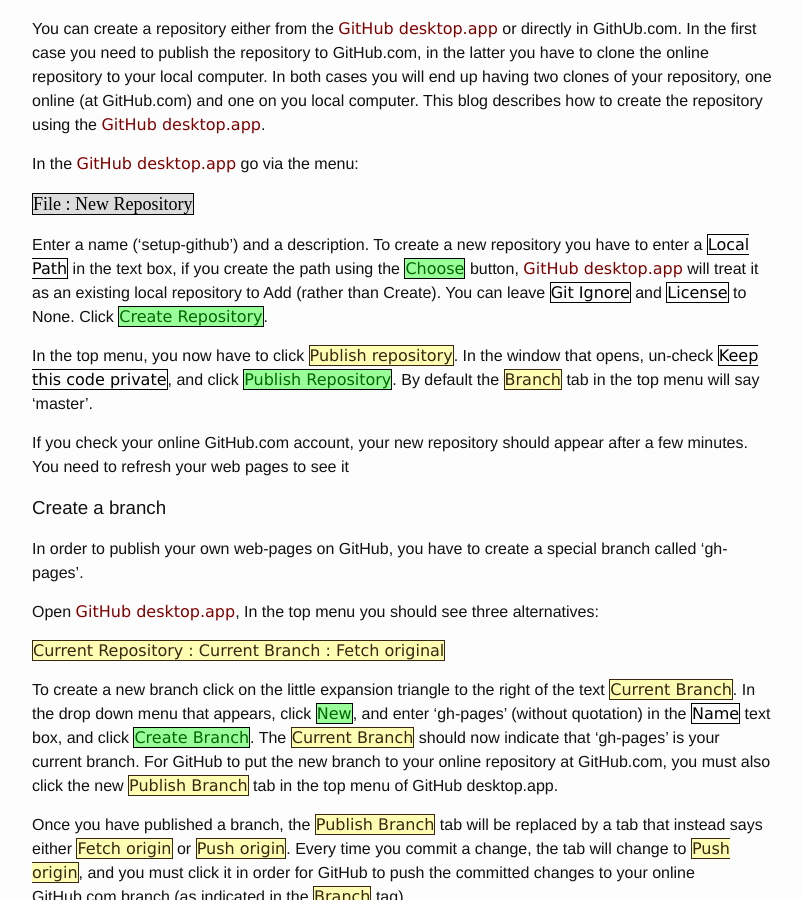
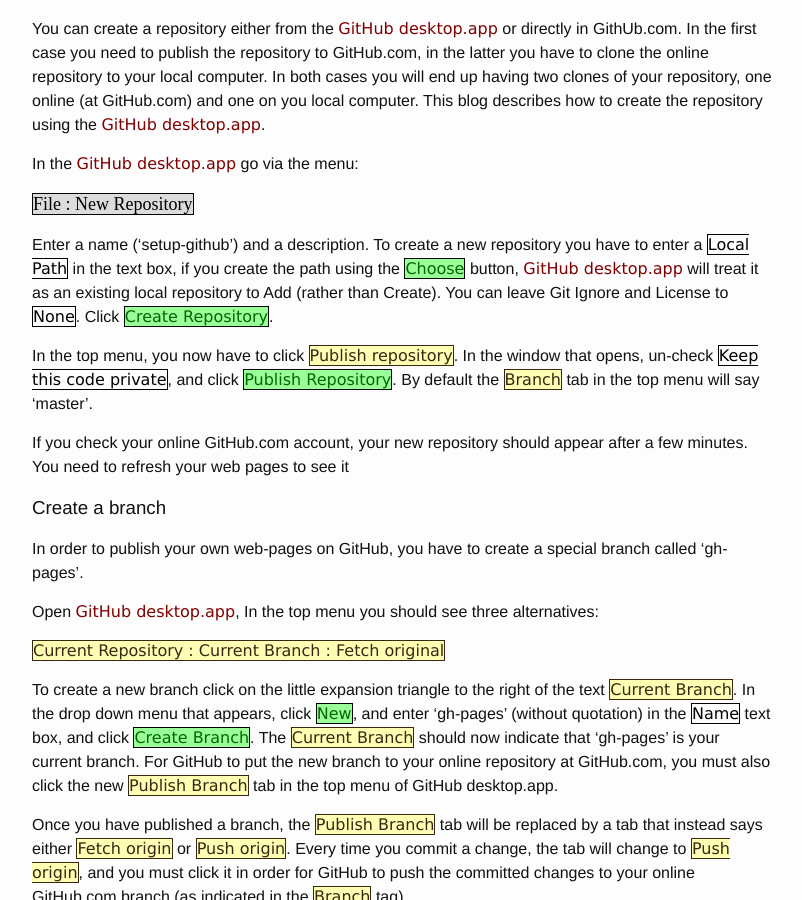
Before and after one commit to karttur/setup-github, a Jekyll site: the page built from index.md, in a window 1280 px wide and 900 px high, scrolled down 1180 px. Shown: the whole window, without its empty margins (238-1040 px from the left). Built offline with Jekyll 4.4.1, drawn with Linux system fonts in a browser that asks for light colours.

Commit message:
Error fixing

```diff
--- a/index.md
+++ b/index.md
@@ -46,7 +46,7 @@ In the <span class='app'>GitHub desktop.app</span> go via the menu:
 
 <span class='menu'>File : New Repository</span>
 
-Enter a name ('setup-github') and a description. To create a new repository you have to enter a <span class='textbox'>Local Path</span> in the text box, if you create the path using the <span class='button'>Choose</span> button, <span class='app'>GitHub desktop.app</span> will treat it as an existing local repository to Add (rather than Create). You can leave <span class='textbox'>Git Ignore</span> and <span class='textbox'>License</span> to None. Click <span class='button'>Create Repository</span>.
+Enter a name ('setup-github') and a description. To create a new repository you have to enter a <span class='textbox'>Local Path</span> in the text box, if you create the path using the <span class='button'>Choose</span> button, <span class='app'>GitHub desktop.app</span> will treat it as an existing local repository to Add (rather than Create). You can leave Git Ignore and License to <span class='textbox'>None</span>. Click <span class='button'>Create Repository</span>.
 
 In the top menu, you now have to click <span class='tab'>Publish repository</span>. In the window that opens, un-check <span class='textbox'>Keep this code private</span>, and click <span class='button'>Publish Repository</span>. By default the <span class='tab'>Branch</span> tab in the top menu will say 'master'.
 
```
